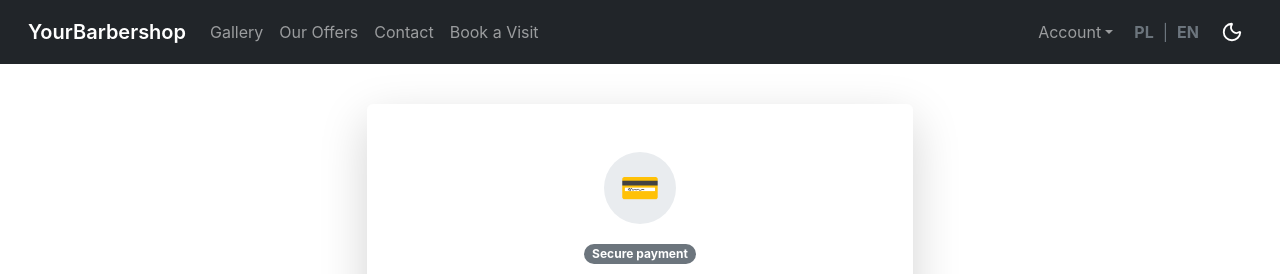
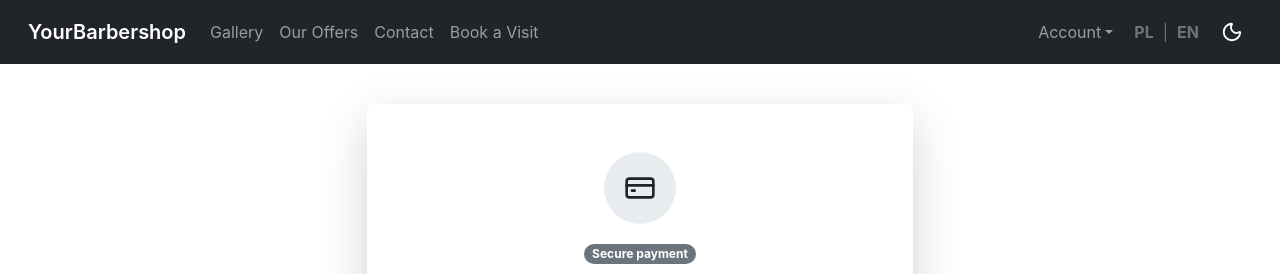
Before and after one commit to chrisitstyle/yourbarbershop, a React (Vite) app in the folder frontend/: page /payment/1 in a window 1280 px wide. Shown: the top 274 px of the page. Built offline with nearby package versions, Linux system fonts and the light colour scheme; no server answers.

Commit message:
chore: add lucide-react card icon

```diff
--- a/frontend/src/pages/PaymentLink.jsx
+++ b/frontend/src/pages/PaymentLink.jsx
@@ -1,6 +1,7 @@
 import { useState } from "react";
 
 import { Button, Spinner } from "react-bootstrap";
+import { CreditCard } from "lucide-react";
 import { useTranslation } from "react-i18next";
 import { Link, useParams } from "react-router-dom";
 import { toast } from "sonner";
@@ -62,7 +63,7 @@ const PaymentLink = () => {
                     payment-link-icon
                   "
                 >
-                  💳
+                  <CreditCard size={32} aria-hidden="true" />
                 </div>
 
                 <div className="mb-2">
--- a/frontend/src/pages/styles/payment-link.css
+++ b/frontend/src/pages/styles/payment-link.css
@@ -1,5 +1,4 @@
 .payment-link-icon {
   width: 72px;
   height: 72px;
-  font-size: 2rem;
 }
```
